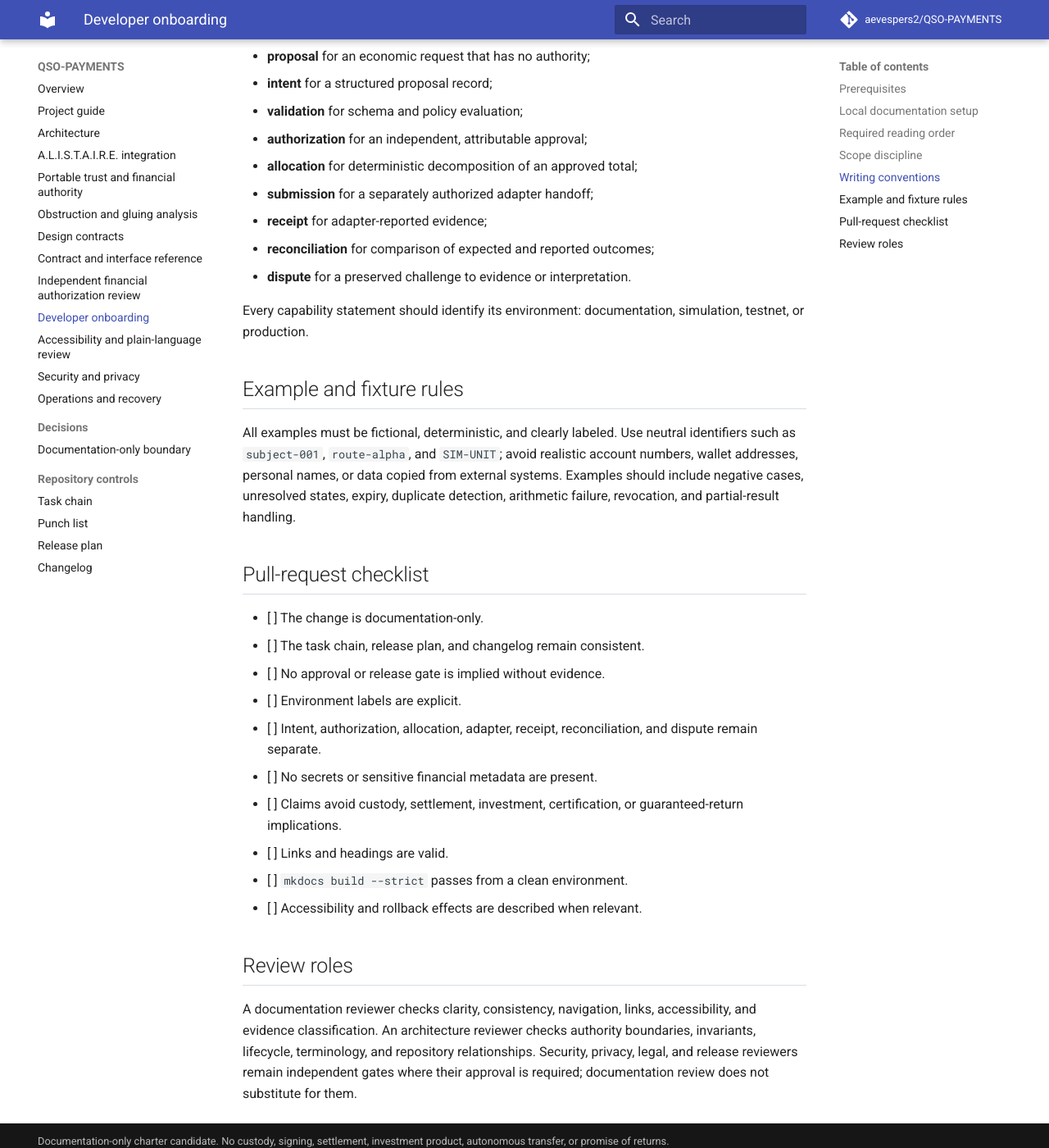
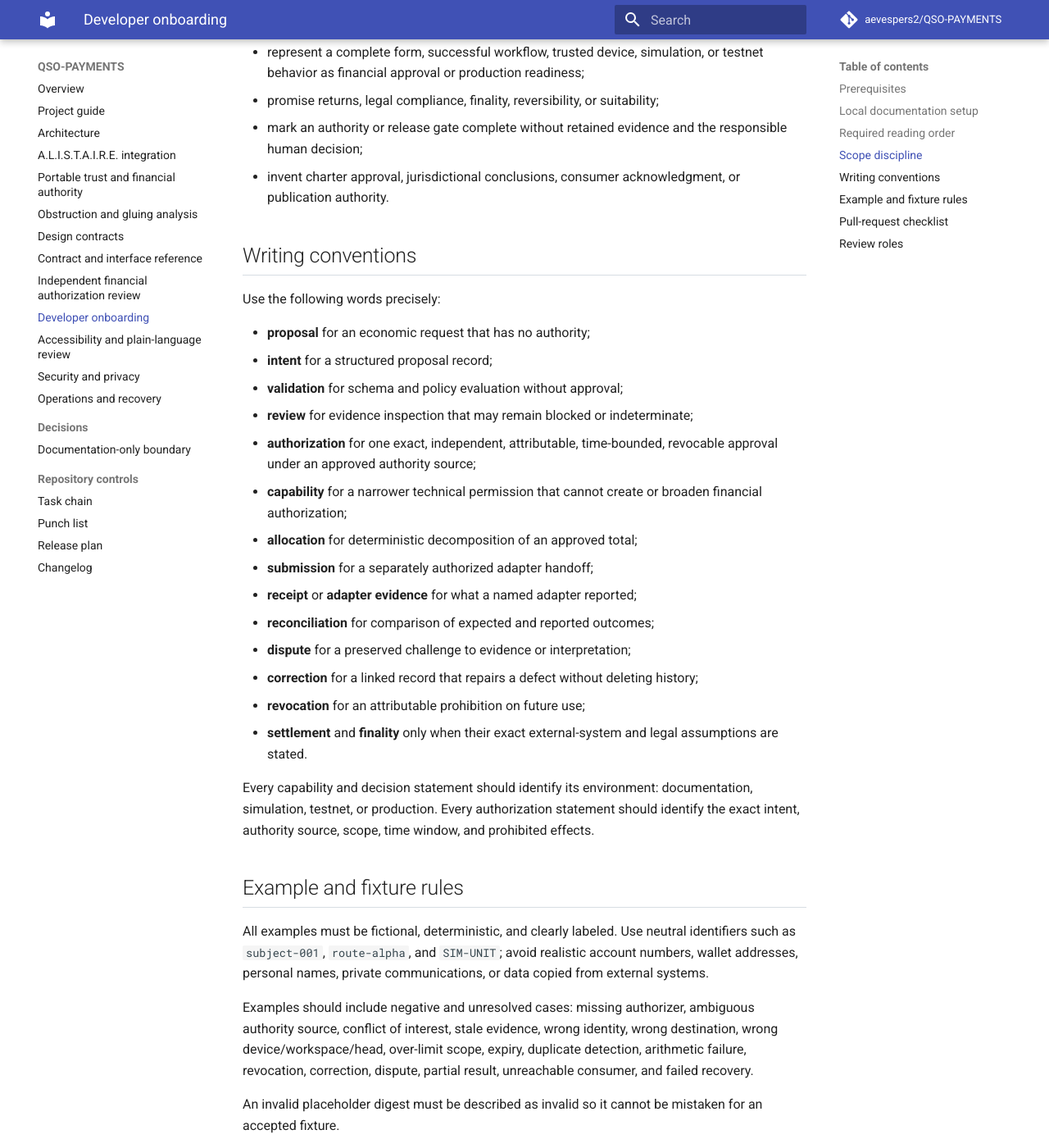
Before and after one commit to aevespers2/QSO-PAYMENTS, an MkDocs documentation site: the page built from docs/ONBOARDING.md, in a window 1280 px wide and 1400 px high, scrolled down 2051 px. Shown: the whole window at 82% size. Built offline with MkDocs 1.6.1 and Material for MkDocs 9.7.7, drawn with Linux system fonts in a browser that asks for light colours; comment, search, counter and statistics services are not loaded; some of the changed text lies outside the part shown.

Commit message:
docs: extend onboarding for financial authorization review

```diff
--- a/docs/ONBOARDING.md
+++ b/docs/ONBOARDING.md
@@ -7,7 +7,7 @@
 - Git
 - Python 3.11 or newer
 - A clean virtual environment
-- No payment credentials, private keys, account identifiers, or production data
+- No payment credentials, private keys, account identifiers, production records, or private financial communications
 
 ## Local documentation setup
 
@@ -39,9 +39,15 @@
 4. `changelog.md`
 5. `docs/PROJECT_GUIDE.md`
 6. `docs/ARCHITECTURE.md`
-7. `docs/DESIGN_CONTRACTS.md`
-8. `docs/SECURITY_PRIVACY.md`
-9. `docs/OPERATIONS.md`
+7. `docs/ALISTAIRE_INTEGRATION.md`
+8. `docs/PORTABLE_TRUST_FINANCIAL_BOUNDARY.md`
+9. `docs/CONTRACT_REFERENCE.md`
+10. `docs/FINANCIAL_AUTHORIZATION_REVIEW.md`
+11. `docs/ACCESSIBILITY_REVIEW.md`
+12. `docs/SECURITY_PRIVACY.md`
+13. `docs/OPERATIONS.md`
+
+Read the authorization-review guide before editing any page that uses approval, permission, capability, execution, receipt, settlement, finality, revocation, or recovery language.
 
 ## Scope discipline
 
@@ -49,19 +55,20 @@
 
 - define terms and responsibilities;
 - clarify authority and trust boundaries;
-- describe proposed records and invariants;
-- add diagrams, examples, threat analysis, or review procedures;
-- improve navigation, accessibility, and reproducibility;
+- describe proposed records, review protocols, and invariants;
+- add diagrams, examples, threat analysis, onboarding, or review procedures;
+- improve navigation, accessibility, reproducibility, provenance, and rollback readiness;
 - correct claims that overstate current capability.
 
 Documentation changes must not:
 
+- appoint an independent financial authority or imply that one has been appointed;
 - add executable transfer, signing, custody, or adapter behavior;
-- include real credentials, private keys, account numbers, payment addresses, or personal financial data;
-- represent simulation or testnet behavior as production readiness;
+- include real credentials, private keys, account numbers, payment addresses, private device identifiers, production records, or personal financial data;
+- represent a complete form, successful workflow, trusted device, simulation, or testnet behavior as financial approval or production readiness;
 - promise returns, legal compliance, finality, reversibility, or suitability;
-- mark a release gate complete without retained evidence;
-- invent charter approval, jurisdictional conclusions, or publication authority.
+- mark an authority or release gate complete without retained evidence and the responsible human decision;
+- invent charter approval, jurisdictional conclusions, consumer acknowledgment, or publication authority.
 
 ## Writing conventions
 
@@ -69,33 +76,47 @@
 
 - **proposal** for an economic request that has no authority;
 - **intent** for a structured proposal record;
-- **validation** for schema and policy evaluation;
-- **authorization** for an independent, attributable approval;
+- **validation** for schema and policy evaluation without approval;
+- **review** for evidence inspection that may remain blocked or indeterminate;
+- **authorization** for one exact, independent, attributable, time-bounded, revocable approval under an approved authority source;
+- **capability** for a narrower technical permission that cannot create or broaden financial authorization;
 - **allocation** for deterministic decomposition of an approved total;
 - **submission** for a separately authorized adapter handoff;
-- **receipt** for adapter-reported evidence;
+- **receipt** or **adapter evidence** for what a named adapter reported;
 - **reconciliation** for comparison of expected and reported outcomes;
-- **dispute** for a preserved challenge to evidence or interpretation.
+- **dispute** for a preserved challenge to evidence or interpretation;
+- **correction** for a linked record that repairs a defect without deleting history;
+- **revocation** for an attributable prohibition on future use;
+- **settlement** and **finality** only when their exact external-system and legal assumptions are stated.
 
-Every capability statement should identify its environment: documentation, simulation, testnet, or production.
+Every capability and decision statement should identify its environment: documentation, simulation, testnet, or production. Every authorization statement should identify the exact intent, authority source, scope, time window, and prohibited effects.
 
 ## Example and fixture rules
 
-All examples must be fictional, deterministic, and clearly labeled. Use neutral identifiers such as `subject-001`, `route-alpha`, and `SIM-UNIT`; avoid realistic account numbers, wallet addresses, personal names, or data copied from external systems. Examples should include negative cases, unresolved states, expiry, duplicate detection, arithmetic failure, revocation, and partial-result handling.
+All examples must be fictional, deterministic, and clearly labeled. Use neutral identifiers such as `subject-001`, `route-alpha`, and `SIM-UNIT`; avoid realistic account numbers, wallet addresses, personal names, private communications, or data copied from external systems.
+
+Examples should include negative and unresolved cases: missing authorizer, ambiguous authority source, conflict of interest, stale evidence, wrong identity, wrong destination, wrong device/workspace/head, over-limit scope, expiry, duplicate detection, arithmetic failure, revocation, correction, dispute, partial result, unreachable consumer, and failed recovery.
+
+An invalid placeholder digest must be described as invalid so it cannot be mistaken for an accepted fixture.
 
 ## Pull-request checklist
 
 - [ ] The change is documentation-only.
-- [ ] The task chain, release plan, and changelog remain consistent.
-- [ ] No approval or release gate is implied without evidence.
-- [ ] Environment labels are explicit.
-- [ ] Intent, authorization, allocation, adapter, receipt, reconciliation, and dispute remain separate.
-- [ ] No secrets or sensitive financial metadata are present.
-- [ ] Claims avoid custody, settlement, investment, certification, or guaranteed-return implications.
-- [ ] Links and headings are valid.
+- [ ] README, Pages, task chain, punch list, release plan, and changelog remain consistent.
+- [ ] No authority, approval, certification, publication, or release gate is implied without evidence.
+- [ ] Environment labels and current maturity are explicit.
+- [ ] Proposal, validation, review, authorization, capability, allocation, adapter action, evidence, reconciliation, dispute, custody, settlement, and finality remain separate.
+- [ ] Material changes require a new review rather than silent broadening.
+- [ ] Correction, revocation, withdrawal, supersession, consumer notification, recovery, and rollback effects are described when relevant.
+- [ ] Observed facts, interpretations, recommendations, missing evidence, disputes, and privacy restrictions remain distinct.
+- [ ] No secrets or sensitive personal, device, network, or financial metadata are present.
+- [ ] Claims avoid custody, settlement, investment, certification, jurisdictional approval, or guaranteed-return implications.
+- [ ] Links, headings, tables, code blocks, diagrams, and prose alternatives are valid.
 - [ ] `mkdocs build --strict` passes from a clean environment.
-- [ ] Accessibility and rollback effects are described when relevant.
+- [ ] Accessibility, provenance, retention, and rollback effects are described when relevant.
 
 ## Review roles
 
-A documentation reviewer checks clarity, consistency, navigation, links, accessibility, and evidence classification. An architecture reviewer checks authority boundaries, invariants, lifecycle, terminology, and repository relationships. Security, privacy, legal, and release reviewers remain independent gates where their approval is required; documentation review does not substitute for them.
+A documentation reviewer checks clarity, consistency, navigation, links, accessibility, examples, and evidence classification. An architecture reviewer checks authority boundaries, invariants, lifecycle, terminology, gluing, migration, and repository relationships. A financial-authority reviewer checks authority source, exact scope, conflicts, expiry, revocation, prohibited effects, and human accountability without also serving as the proposer or capability issuer unless an approved exception is independently reviewed.
+
+Security, privacy, legal, accessibility, incident, recovery, and release reviewers remain independent gates where their approval is required. Documentation review and workflow success do not substitute for any of them.
```
